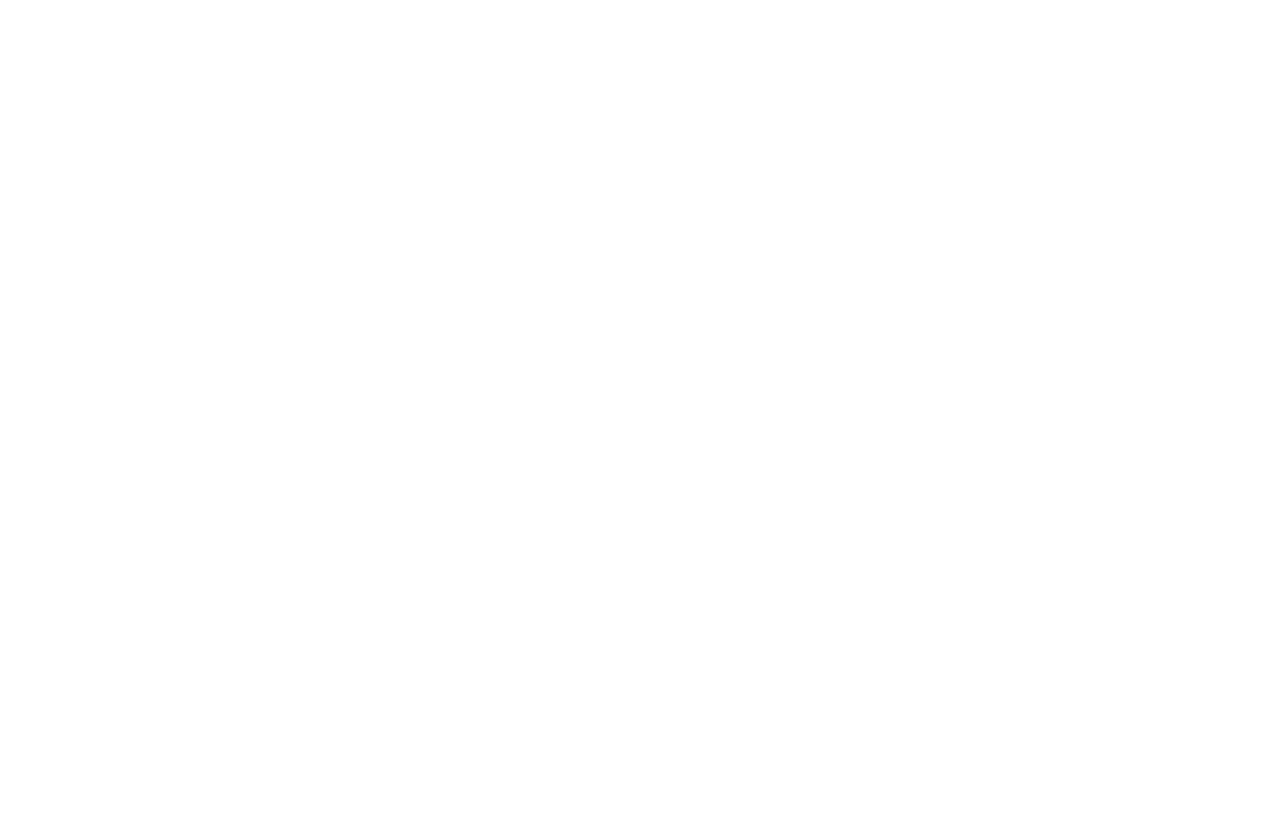
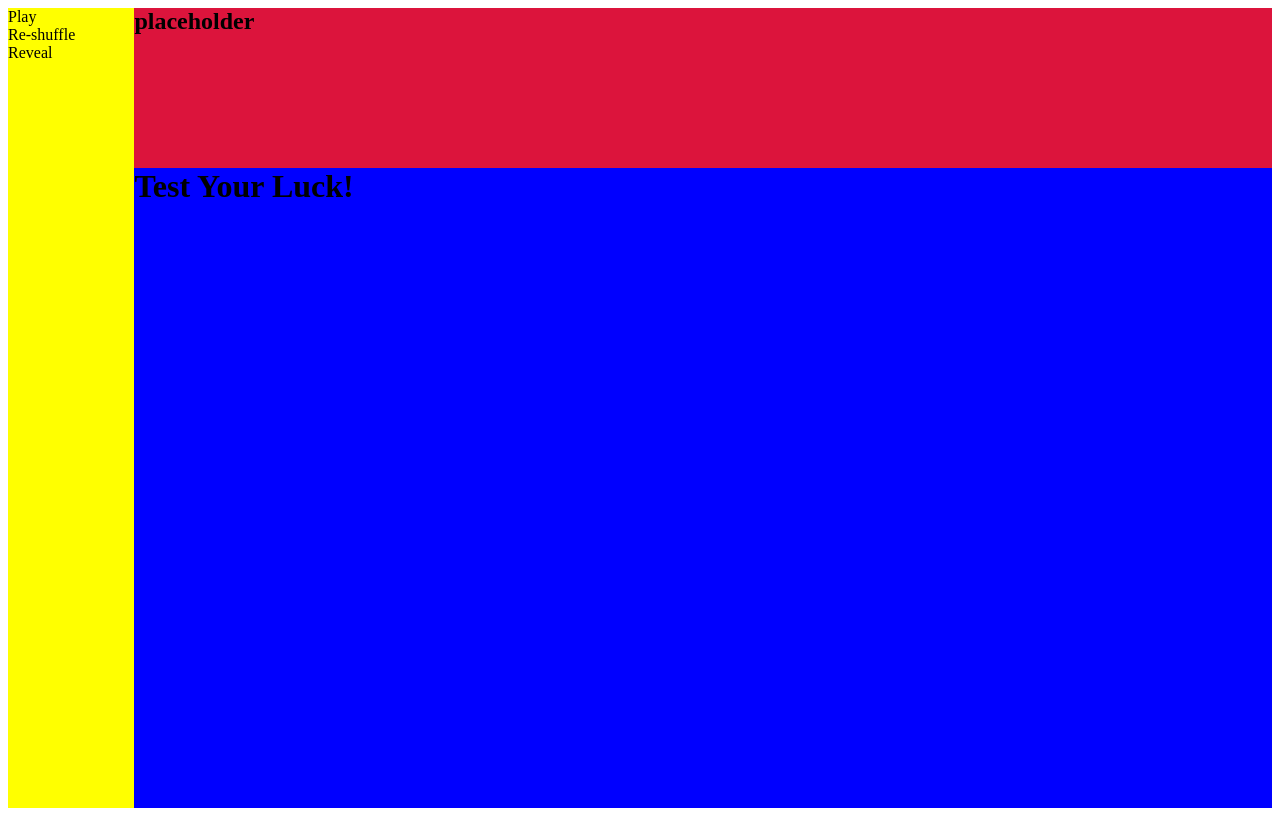
Before and after one commit to RamonM47/Memory-Game, a plain HTML site: page index.html in a window 1280 px wide. Drawn offline with Linux system fonts and the light colour scheme.

Commit message:
Layout set

```diff
--- a/css/style.css
+++ b/css/style.css
@@ -0,0 +1,30 @@
+body {
+    display: grid;
+    grid-template-columns: 10% 90%;
+    grid-template-rows: 20% 80%;
+    min-height: 100vh;
+}
+
+nav {
+    grid-column: 1/2;
+    grid-row: 1/4;
+    background-color: yellow;
+}
+
+.welcome  {
+    grid-column: 2/2;
+    grid-row: 2/4;
+    margin: 0;
+}
+
+.instructon {
+    margin: 0;
+    grid-column: 2/2;
+}
+h1 {
+    background-color: blue;
+}
+
+h2 {
+    background-color: crimson;
+}
--- a/index.html
+++ b/index.html
@@ -4,9 +4,18 @@
     <meta charset="UTF-8">
     <meta http-equiv="X-UA-Compatible" content="IE=edge">
     <meta name="viewport" content="width=device-width, initial-scale=1.0">
-    <title>Document</title>
+    <title>Memory Game</title>
+    <link defer rel="stylesheet" href="css/style.css"></link>
+    <script src="js/app.js" charset="utf-8"></script>
 </head>
 <body>
 
+    <h1 class = 'welcome' >Test Your Luck!</h1>
+    <h2 class = 'instructon'>placeholder</h2>
+    <nav>
+        <div>Play</div>
+        <div>Re-shuffle</div>
+        <div>Reveal</div>
+    </nav>
 </body>
 </html>
```
